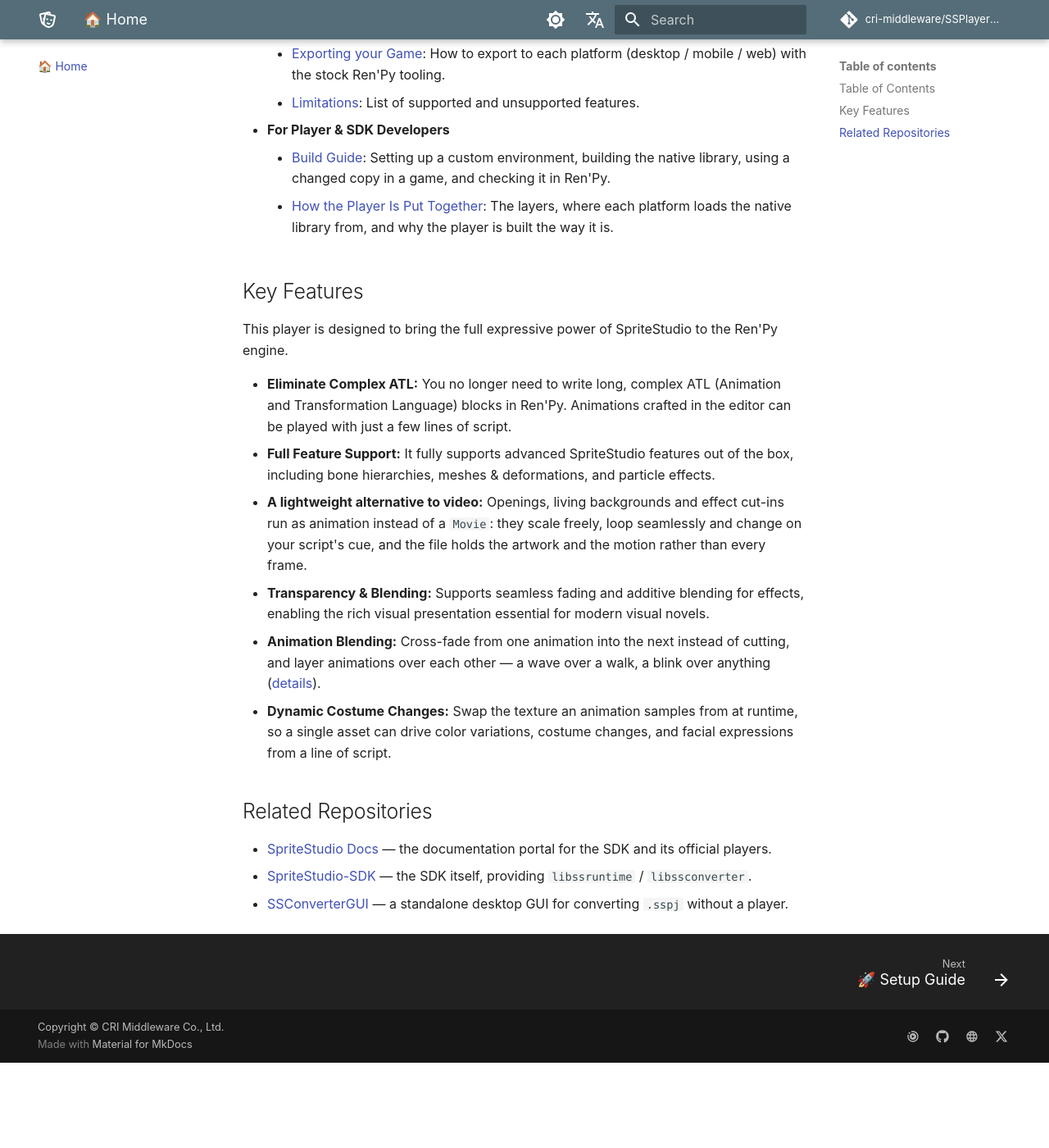
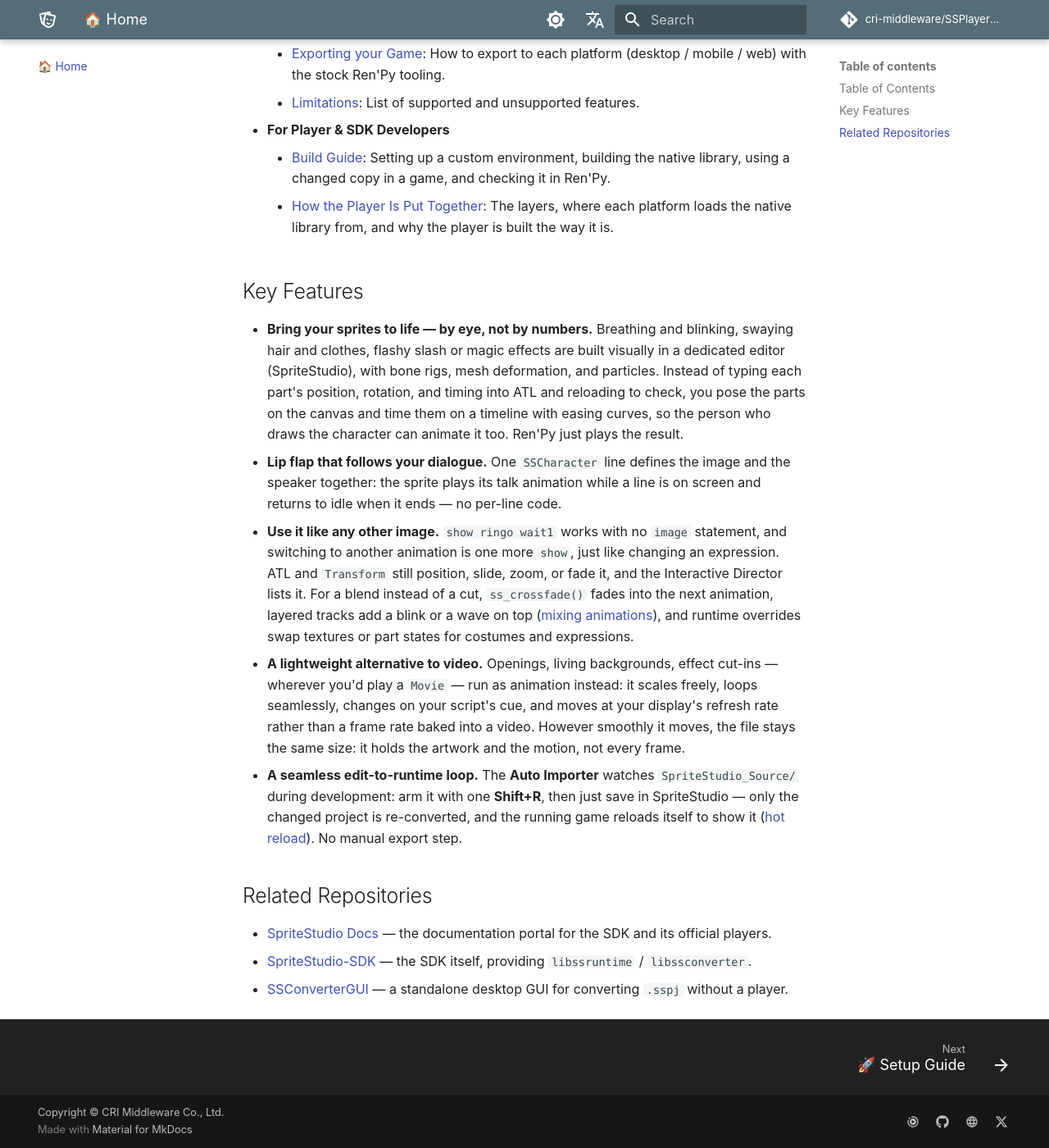
Before and after one commit to cri-middleware/SSPlayerForRenPy, an MkDocs documentation site: the page built from docs/en/index.md, in a window 1280 px wide and 1400 px high, scrolled down 805 px. Shown: the whole window at 82% size. Built offline with MkDocs 1.6.1 and Material for MkDocs 9.7.7, drawn with Linux system fonts in a browser that asks for light colours; comment, search, counter and statistics services are not loaded; before the commit the page ends 2101 px from its top, so only the background shows below that.

Commit message:
docs: leave building to the developer docs, and match the docs home to the README
README: the "Full Build Environment" section is gone. Its steps (download-sdk,
fetch-renpy-sdk, deploy-examples, run-demo, build-runtime) are in CONTRIBUTING.md
and the Build Guide, and the developer line under the Quick Start links
CONTRIBUTING, the Build Guide and How the Player Is Put Together, as Godot and
Unity do. The Quick Start heading loses its number.

Docs home (en, ja): the six Key Features become the README's five points, with
links to hot reload and to mixing animations.

```diff
--- a/docs/en/index.md
+++ b/docs/en/index.md
@@ -29,14 +29,11 @@ This documentation is structured by user purpose.
 
 ## Key Features
 
-This player is designed to bring the full expressive power of SpriteStudio to the Ren'Py engine.
-
-*   **Eliminate Complex ATL:** You no longer need to write long, complex ATL (Animation and Transformation Language) blocks in Ren'Py. Animations crafted in the editor can be played with just a few lines of script.
-*   **Full Feature Support:** It fully supports advanced SpriteStudio features out of the box, including bone hierarchies, meshes & deformations, and particle effects.
-*   **A lightweight alternative to video:** Openings, living backgrounds and effect cut-ins run as animation instead of a `Movie`: they scale freely, loop seamlessly and change on your script's cue, and the file holds the artwork and the motion rather than every frame.
-*   **Transparency & Blending:** Supports seamless fading and additive blending for effects, enabling the rich visual presentation essential for modern visual novels.
-*   **Animation Blending:** Cross-fade from one animation into the next instead of cutting, and layer animations over each other — a wave over a walk, a blink over anything ([details](usage.md#mixing-animations)).
-*   **Dynamic Costume Changes:** Swap the texture an animation samples from at runtime, so a single asset can drive color variations, costume changes, and facial expressions from a line of script.
+- **Bring your sprites to life — by eye, not by numbers.** Breathing and blinking, swaying hair and clothes, flashy slash or magic effects are built visually in a dedicated editor (SpriteStudio), with bone rigs, mesh deformation, and particles. Instead of typing each part's position, rotation, and timing into ATL and reloading to check, you pose the parts on the canvas and time them on a timeline with easing curves, so the person who draws the character can animate it too. Ren'Py just plays the result.
+- **Lip flap that follows your dialogue.** One `SSCharacter` line defines the image and the speaker together: the sprite plays its talk animation while a line is on screen and returns to idle when it ends — no per-line code.
+- **Use it like any other image.** `show ringo wait1` works with no `image` statement, and switching to another animation is one more `show`, just like changing an expression. ATL and `Transform` still position, slide, zoom, or fade it, and the Interactive Director lists it. For a blend instead of a cut, `ss_crossfade()` fades into the next animation, layered tracks add a blink or a wave on top ([mixing animations](usage.md#mixing-animations)), and runtime overrides swap textures or part states for costumes and expressions.
+- **A lightweight alternative to video.** Openings, living backgrounds, effect cut-ins — wherever you'd play a `Movie` — run as animation instead: it scales freely, loops seamlessly, changes on your script's cue, and moves at your display's refresh rate rather than a frame rate baked into a video. However smoothly it moves, the file stays the same size: it holds the artwork and the motion, not every frame.
+- **A seamless edit-to-runtime loop.** The **Auto Importer** watches `SpriteStudio_Source/` during development: arm it with one **Shift+R**, then just save in SpriteStudio — only the changed project is re-converted, and the running game reloads itself to show it ([hot reload](import.md#hot-reload)). No manual export step.
 
 ## Related Repositories
 
```
Also changed, not shown: README.ja.md (+2 -51 lines), README.md (+2 -51 lines), docs/ja/index.md (+5 -8 lines).
